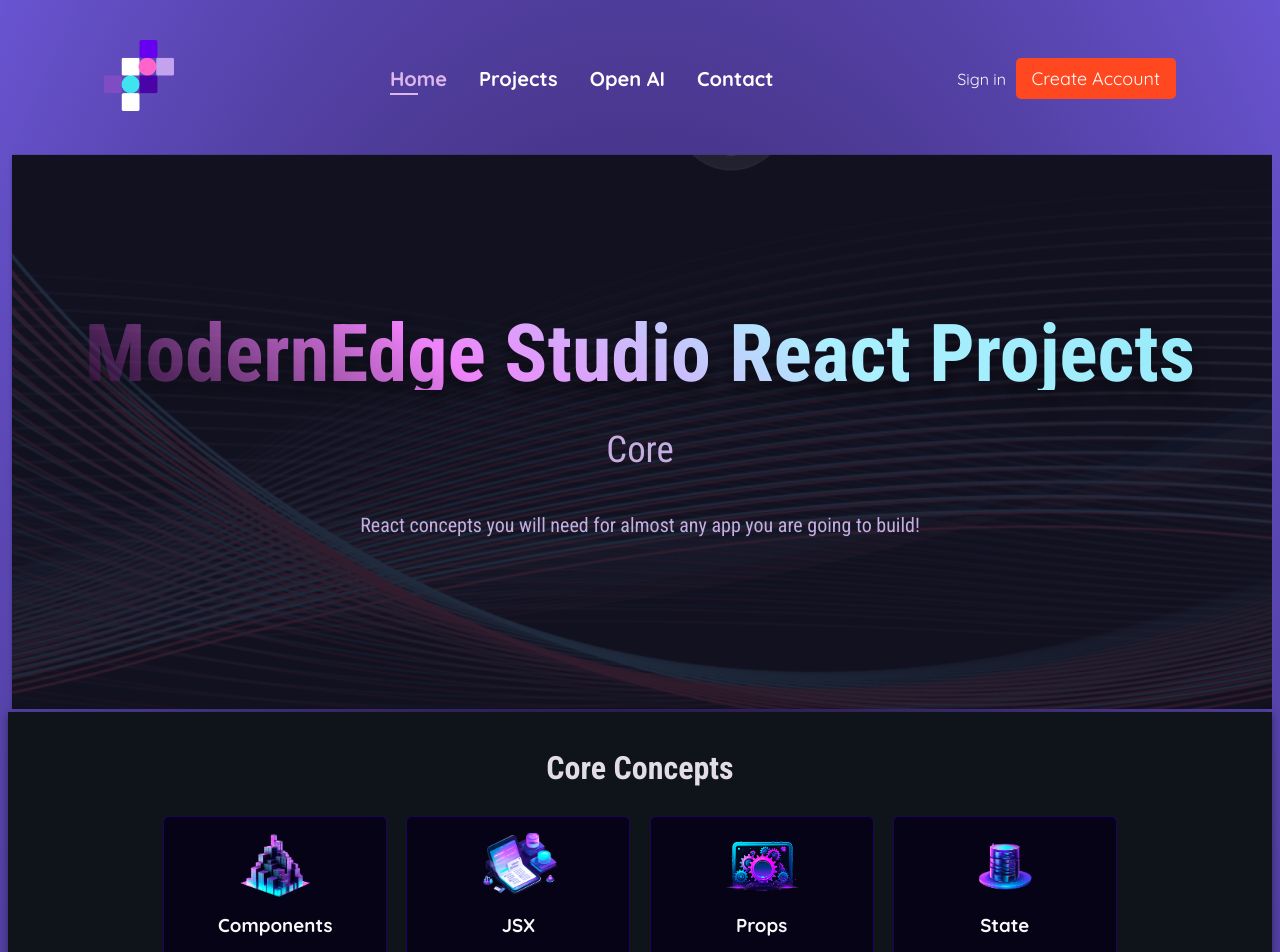
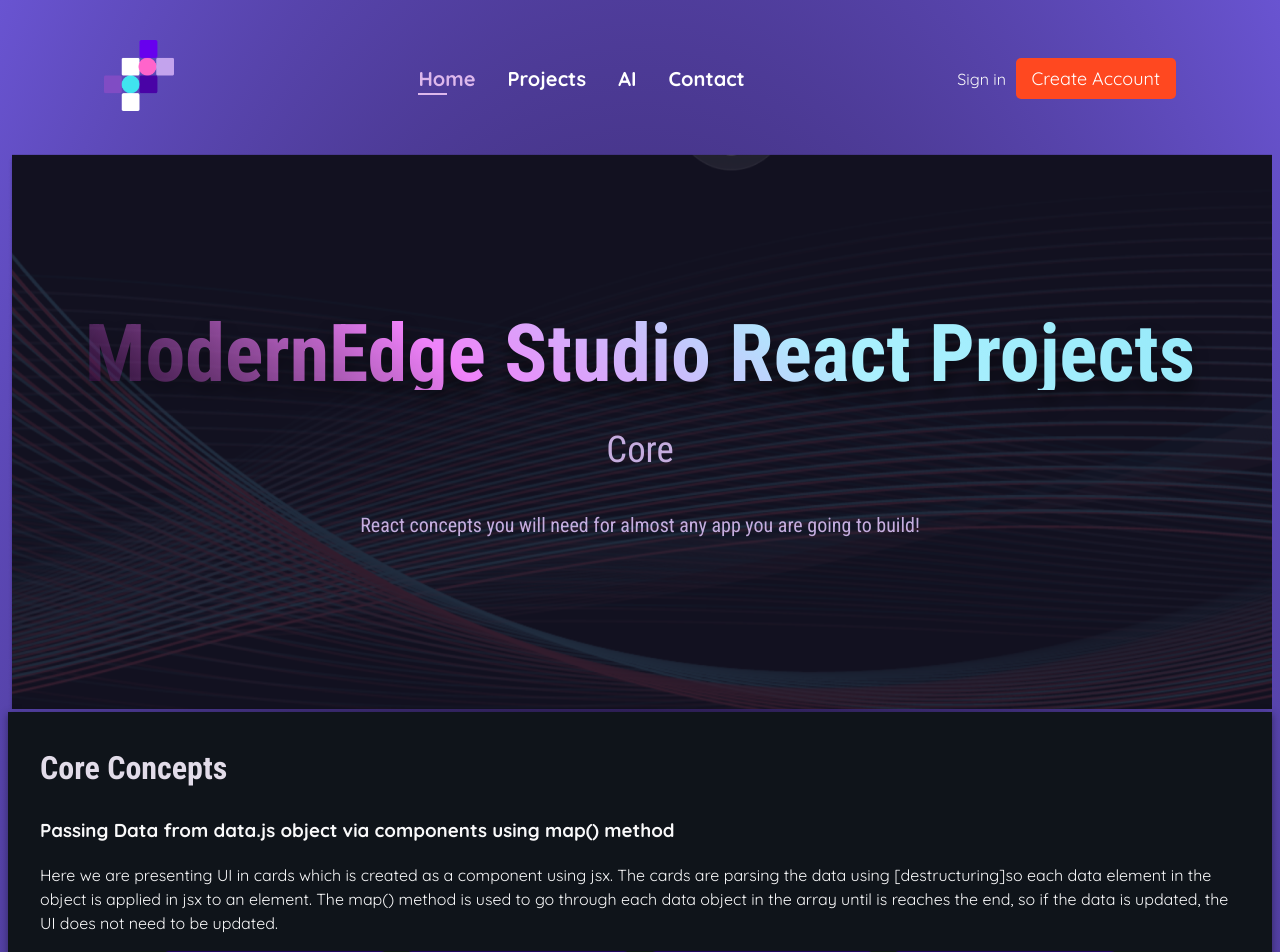
Before and after one commit to jmcnee/React-Section-01, a React (Vite) app: page / in a window 1280 px wide. Shown: the top 952 px of the page. Built offline with nearby package versions, Linux system fonts and the light colour scheme.

Commit message:
Update NavBar

```diff
--- a/src/App.jsx
+++ b/src/App.jsx
@@ -61,6 +61,8 @@ function App() {
 
         <section id="core-concepts">
           <h2>Core Concepts</h2>
+          <h3>Passing Data from data.js object via components using map() method</h3>
+          <p>Here we are presenting UI in cards which is created as a component using jsx. The cards are parsing the data using [destructuring]so each data element in the object is applied in jsx to an element. The map() method is used to go through each data object in the array until is reaches the end, so if the data is updated, the UI does not need to be updated.</p>
           {/* Here we are importing our data.js file
           above and using the data in it's ARRAY to populate the JSX.
           1- we call the function 'CoreConcept' for the markup
--- a/src/components/navbar/Navbar.jsx
+++ b/src/components/navbar/Navbar.jsx
@@ -25,7 +25,7 @@ const Navbar = () => {
                 <div className='navbar-links_container'>
                     <p><a className='active' href='#home'>Home </a></p>
                     <p><a href='#Projects'>Projects </a></p>
-                    <p><a href='#OpenAI'>Open AI </a></p>
+                    <p><a href='#OpenAI'>AI </a></p>
                     <p><a href='Contact'>Contact </a></p>
                 </div>
 
--- a/src/index.css
+++ b/src/index.css
@@ -43,7 +43,7 @@ main {
 }
 
 #core-concepts h2 {
-  text-align: center;
+  text-align: left;
   font-family: "Roboto Condensed", sans-serif;
   margin: 0 0 1.5rem 0;
   color: #e2dce9;
```
